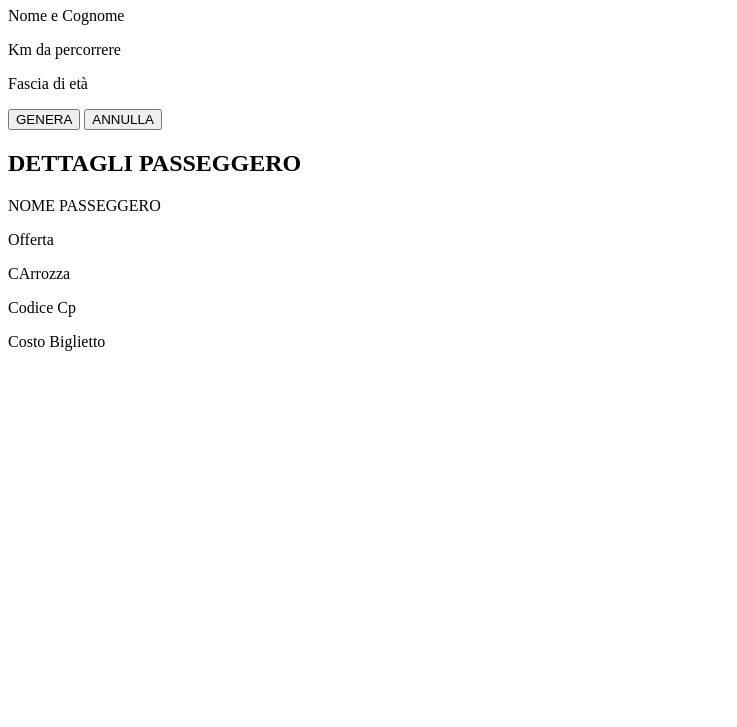
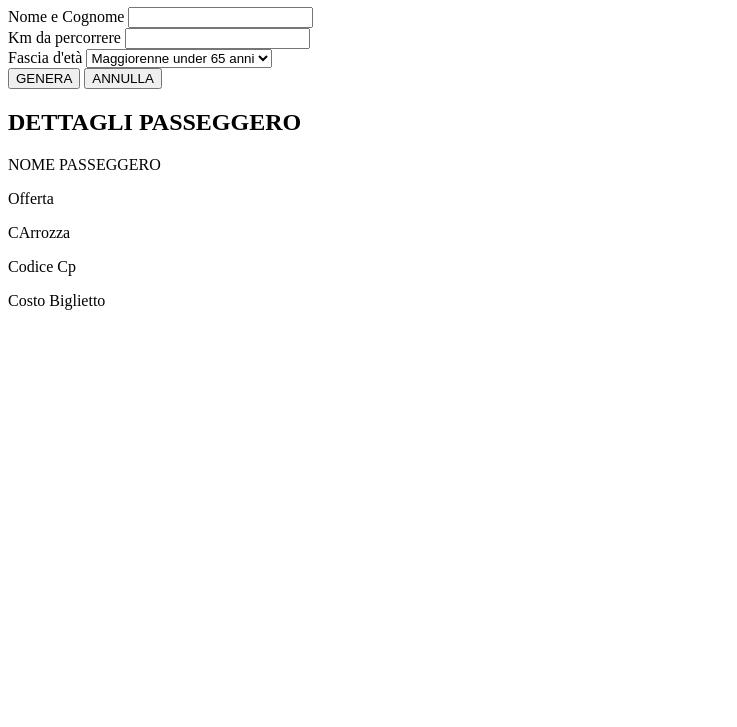
Before and after one commit to Om12ek99/js-biglietto-treno-form, a plain HTML site: page index.html in a window 1280 px wide. Shown: the part 73-800 px from the top of the page, without its empty margins (0-737 px from the left). Drawn offline with Linux system fonts and the light colour scheme.

Commit message:
add: aggiunta struttura form

```diff
--- a/index.html
+++ b/index.html
@@ -3,23 +3,41 @@
 <head>
     <meta charset="UTF-8">
     <meta name="viewport" content="width=device-width, initial-scale=1.0">
+    <!-- Link al css -->
+    <link rel="stylesheet" href="./css/style.css">
     <title>Calcola il prezzo del tuo biglietto</title>
 </head>
 <body>
+    <!-- titolo -->
     <header>
         <h1>CALCOLA IL PREZZO DEL TUO BIGLIETTO</h1>
     </header>
+
+    <!-- main -->
     <main>
+        <!-- contenitore del form -->
         <div class="container-info">
             <div class="dati flex">
                 <div class="col">
-                    <p>Nome e Cognome</p>
+                    <label for="nome">Nome e Cognome</label>
+                    <input type="text" id="nome">
                 </div>
                 <div class="col">
-                    <p>Km da percorrere</p>
+                    <label for="km">Km da percorrere</label>
+                    <input type="number" id="km">
                 </div>
                 <div class="col">
-                    <p>Fascia di età</p>
+
+                    <label for="eta">Fascia d'età</label>
+                    <select id="eta" name="eta">
+                      <option value="maggiorenne">Maggiorenne under 65 anni</option>
+                      <option value="minorenne">Minorenne over 13 anni</option>
+                      <option value="anziano">Anziano over 65 anni</option>
+                      <option value="bambino">Bambino under 13 anni</option>
+                    </select>
+
+
+
                 </div>
             </div>
             <div class="buttons flex">
@@ -27,6 +45,7 @@
                 <button>ANNULLA</button>
             </div>
         </div>
+        <!-- contenitore dei risultati del form calcolati -->
         <div class="container-results">
             <h2>DETTAGLI PASSEGGERO</h2>
             <div class="results flex">
```
Also changed, not shown: css/style.css (added).
